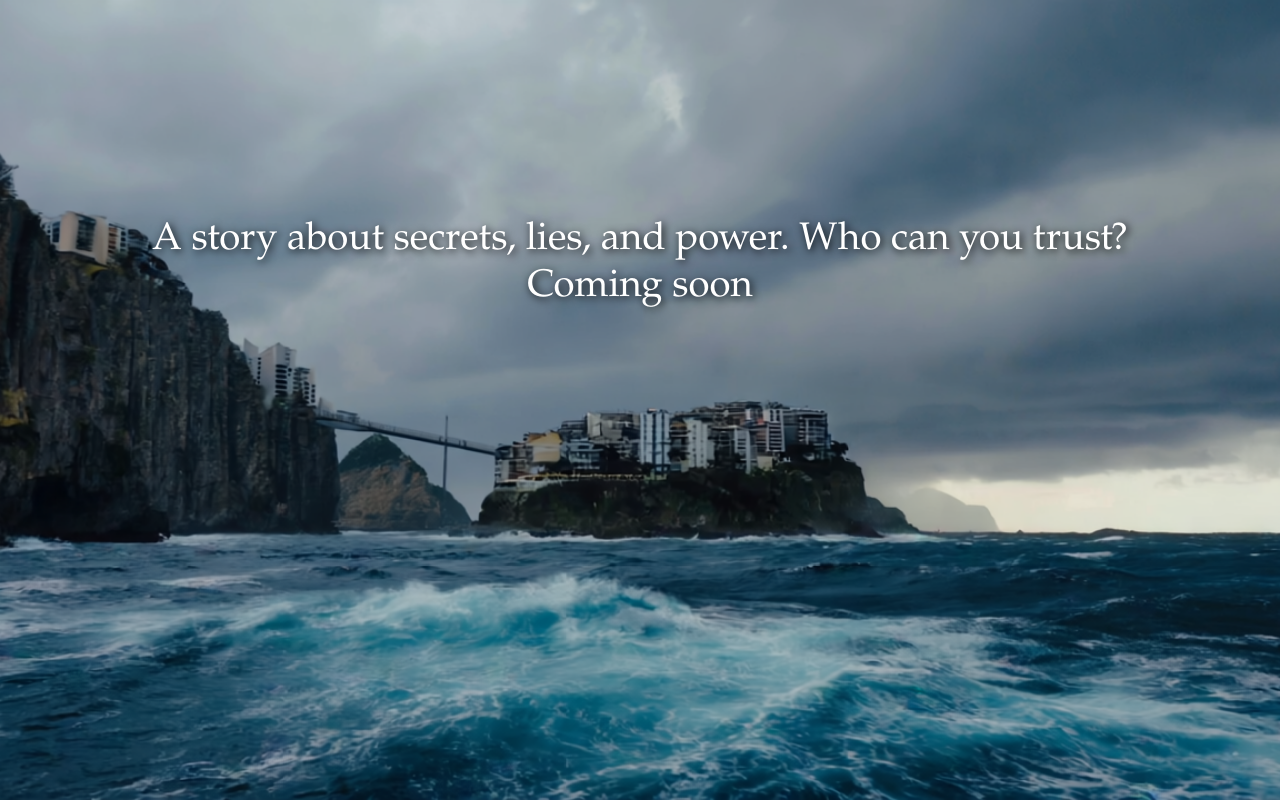
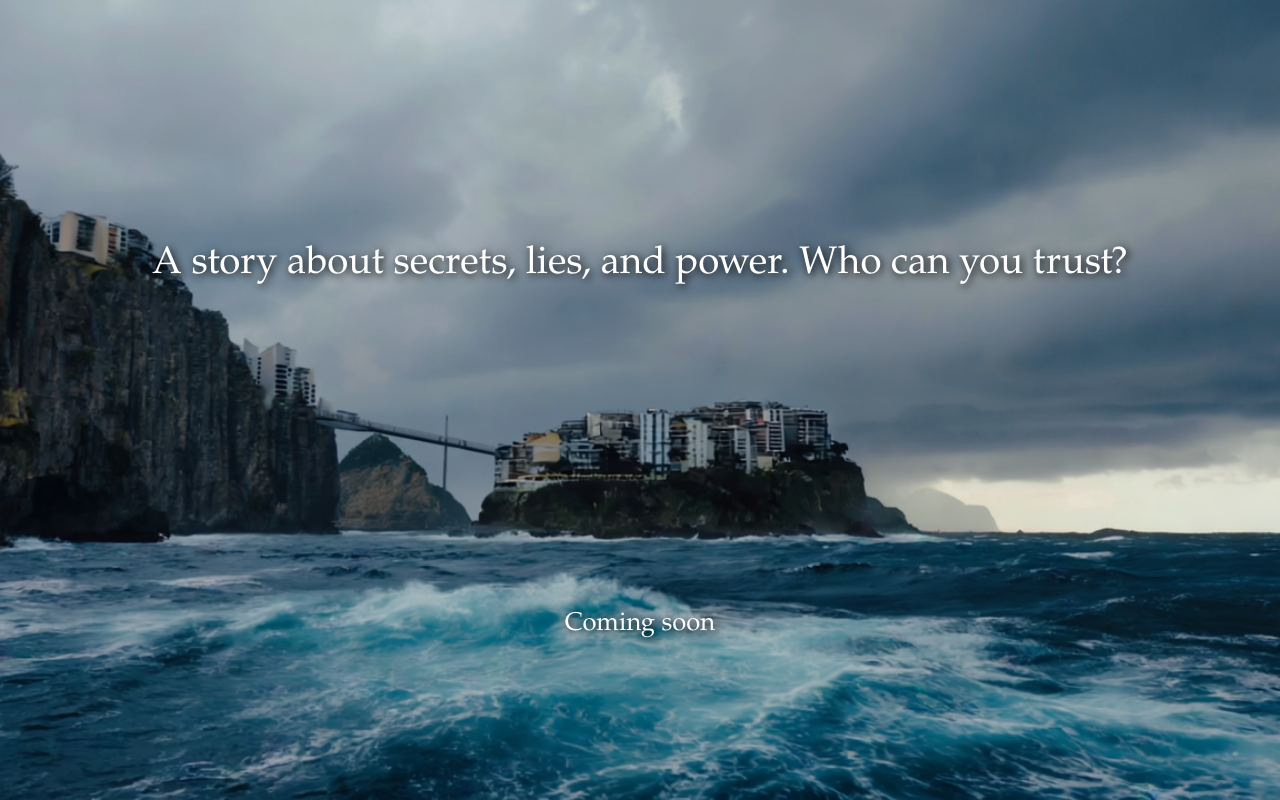
Before and after one commit to cityinthewaves/cityinthewaves, a plain HTML site: page index.html in a window 1280 px wide. Drawn offline with Linux system fonts and the light colour scheme.

Commit message:
Update index.html
Split overlay text into top and bottom

```diff
--- a/index.html
+++ b/index.html
@@ -27,7 +27,7 @@
     }
 
     /* Overlay text */
-    .overlay-text {
+    .overlay-text-top {
       position: absolute;
       top: 33%;
       left: 50%;
@@ -36,6 +36,18 @@
       font-size: 3vw;
       text-align: center;
       text-shadow: 2px 2px 8px black;
+      pointer-events: none;
+    }
+    .overlay-text-bottom {
+      position: absolute;
+      bottom: 20%;
+      left: 50%;
+      transform: translate(-50%, 0);
+      width: 100%;
+      font-size: 2vw;
+      text-align: center;
+      text-shadow: 2px 2px 8px black;
+      pointer-events: none;
     }
 
     /* Video styling */
@@ -61,7 +73,7 @@
   <div class="fullscreen" style="background-image: url('media/citw background image 2.png');"></div>
 
   <!-- Text overlay -->
-  <div class="overlay-text">A story about secrets, lies, and power. Who can you trust?
-  <br>Coming soon</div>
+  <div class="overlay-text-top">A story about secrets, lies, and power. Who can you trust?</div>
+  <div class="overlay-text-bottom">Coming soon</div>
 </body>
 </html>
```
